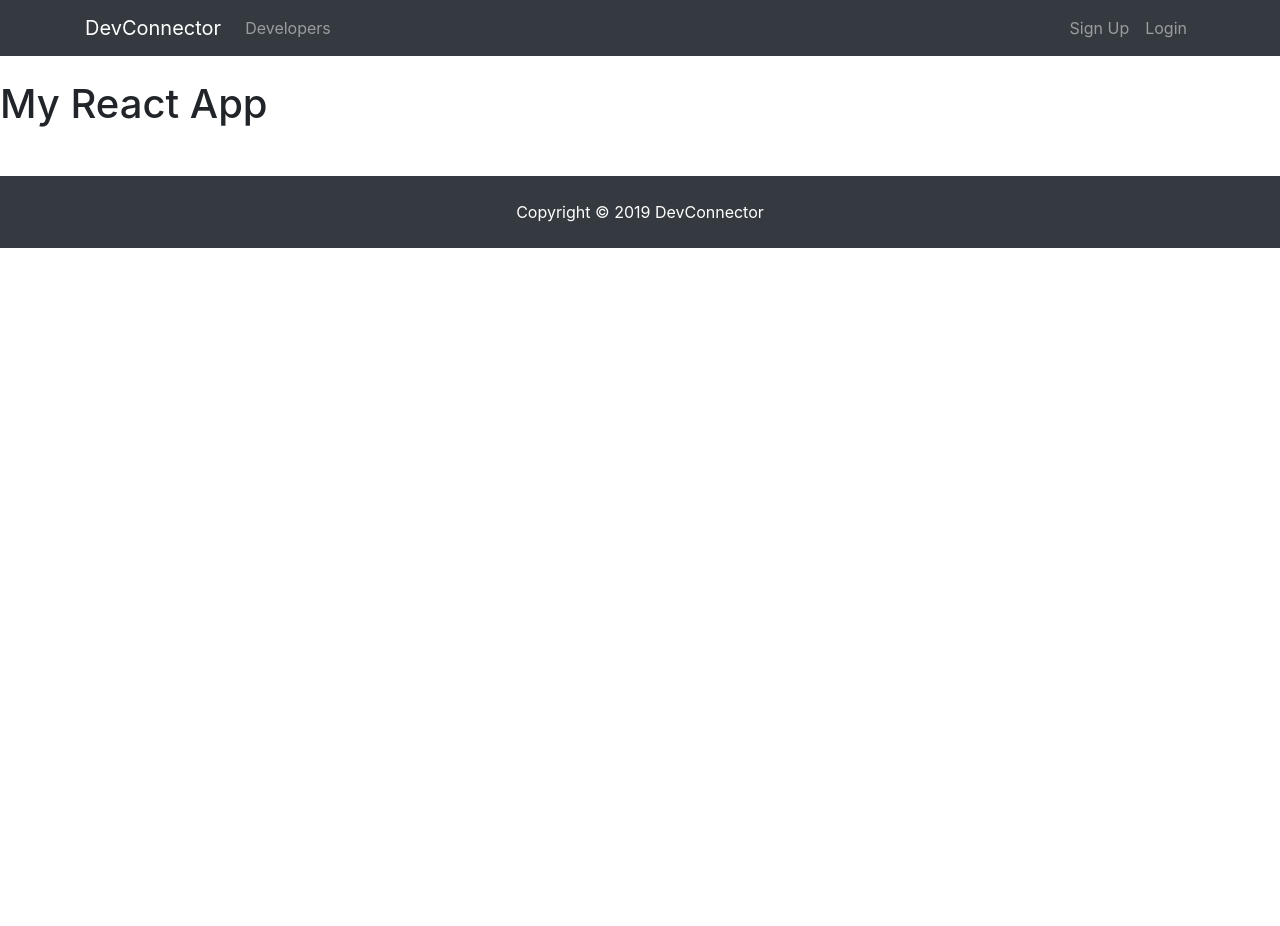
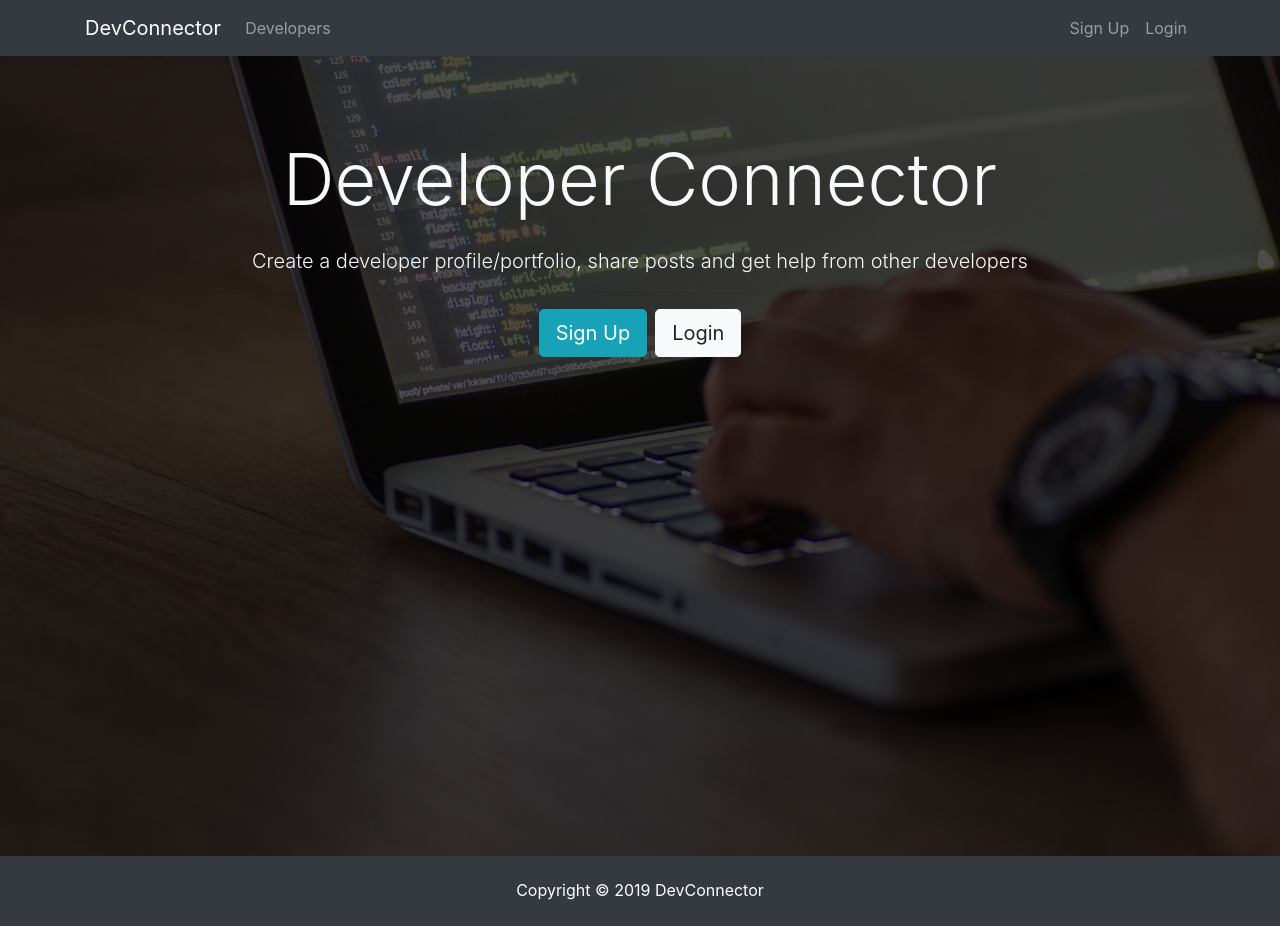
Before and after one commit to RdotSilva/MERN-Social-Network-App, a React (Create React App) app in the folder client/: page / in a window 1280 px wide. Before the commit the page ends 800 px from the top, so only its background shows below. Built offline with nearby package versions, Linux system fonts and the light colour scheme.

Commit message:
Add Landing to App

```diff
--- a/client/src/App.js
+++ b/client/src/App.js
@@ -2,6 +2,7 @@ import React, { Component } from 'react';
 
 import Navbar from './components/layout/Navbar';
 import Footer from './components/layout/Footer';
+import Landing from './components/layout/Landing';
 
 import './App.css';
 
@@ -10,7 +11,7 @@ class App extends Component {
 		return (
 			<div className="App">
 				<Navbar />
-				<h1>My React App</h1>
+				<Landing />
 				<Footer />
 			</div>
 		);
```
